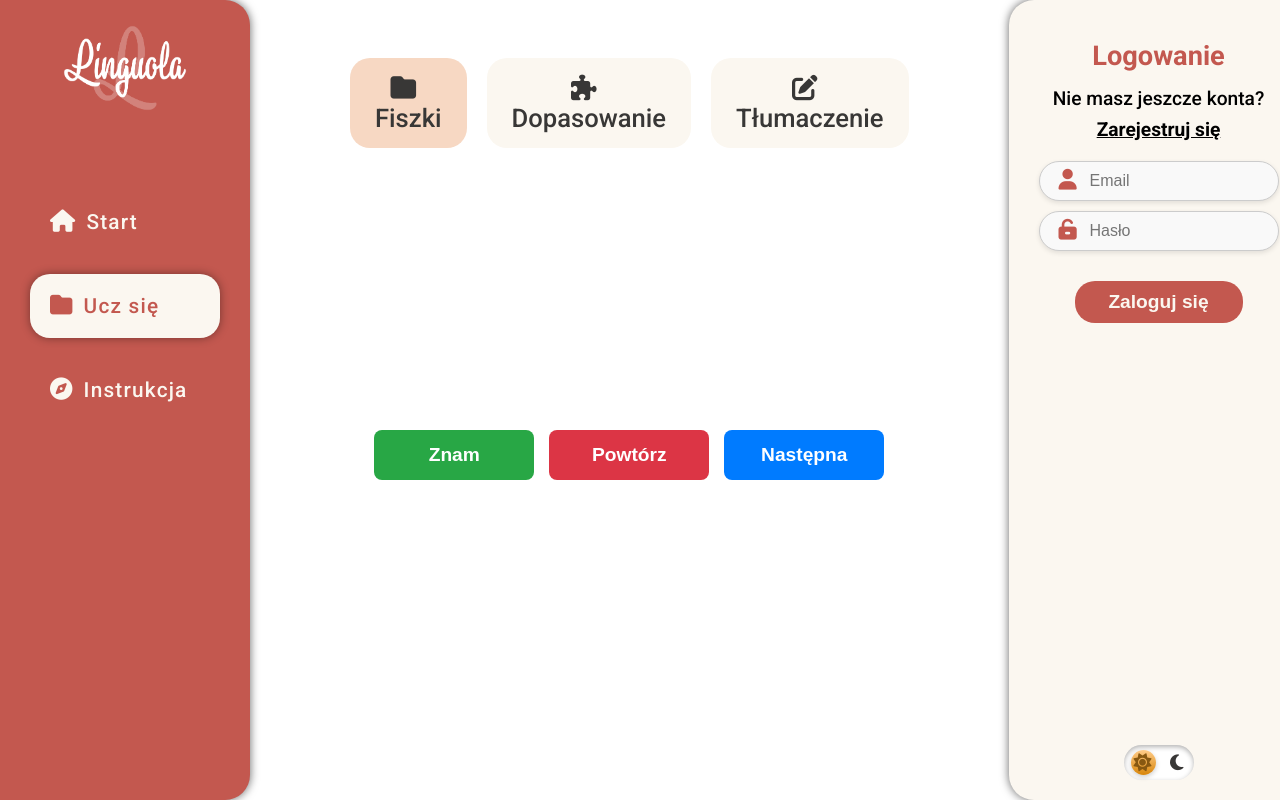
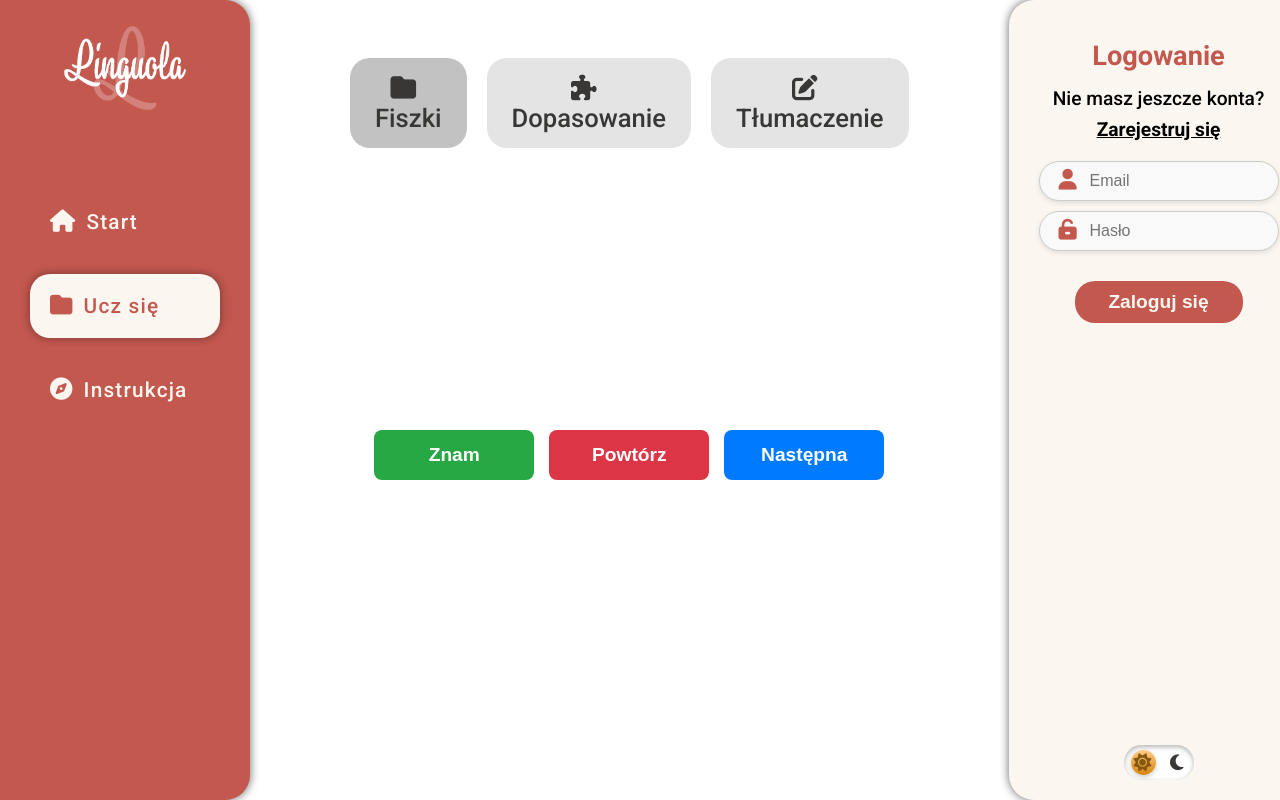
Before and after one commit to PawlDani/Linguola, a React (Vite) app: page /wordsets/1/exercises in a window 1280 px wide. Shown: the top 800 px of the page. Built offline with nearby package versions, Linux system fonts and the light colour scheme; no server answers; the database is empty.

Commit message:
Update exercise selector colors

```diff
--- a/src/components/Exercises/Exercise.scss
+++ b/src/components/Exercises/Exercise.scss
@@ -32,7 +32,7 @@
         font-size: 1.6rem;
       }
       &:hover {
-        background-color: var(--color-exercise-selector);
+        background-color: var(--color-exercise-selector-active);
         transform: translateY(-2px);
       }
 
--- a/src/styles/_variables.scss
+++ b/src/styles/_variables.scss
@@ -33,8 +33,8 @@
   --color-bookmark-favorited: #dc3545;
   --color-scrollbar-track: #fbf7f0; //rgba(67, 123, 163, 0.509);
   --color-scrollbar-thumb: #ddaf90; //#427aa1;
-  --color-exercise-selector: #fbf7f0; // #dce7f4;
-  --color-exercise-selector-active: #f7d8c3; // #034661;
+  --color-exercise-selector: #e4e4e4; // #dce7f4;
+  --color-exercise-selector-active: #c2c2c2; // #034661;
   --color-modal: #fbf7f0; //#dce7f4;
   --color-translation-card: #f5f5f5; // #f9f9f9;
   --color-flashcard-back: #f1f1f1; // #f9f9f9;
```
